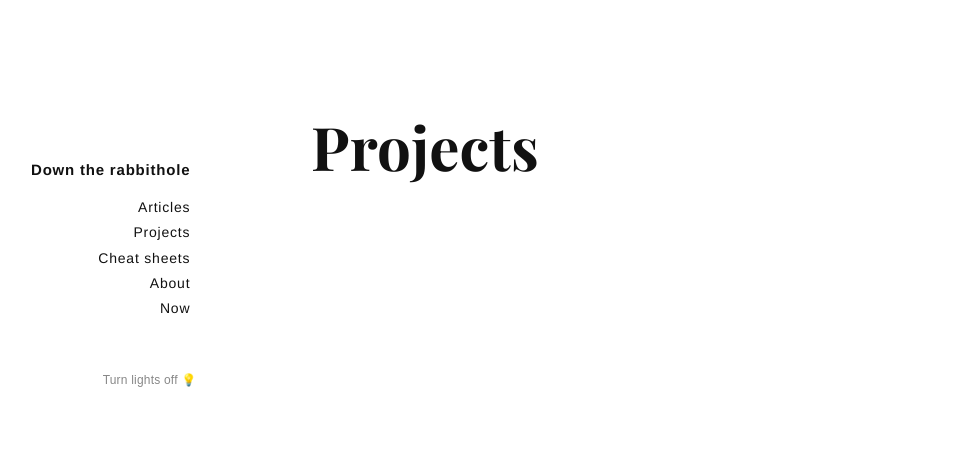
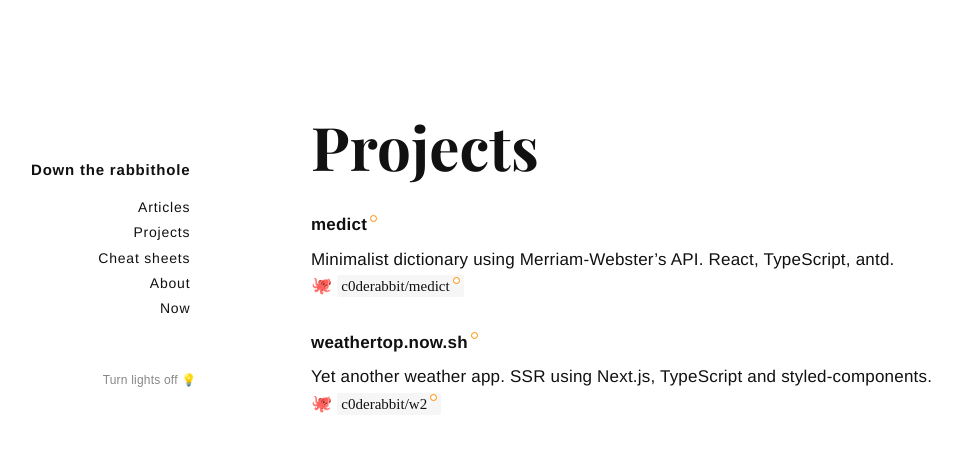
Before and after one commit to eszterkv/eszter.space, a Gatsby site: page /projects in a window 1280 px wide. Shown: the whole page, without its empty margins (59-1021 px from the left). Built offline with nearby package versions, Linux system fonts and the light colour scheme; Gatsby itself is replaced by a stand-in of ours; a web font is replaced by a local one.

Commit message:
list projects 🔦

```diff
--- a/src/pages/projects.js
+++ b/src/pages/projects.js
@@ -5,11 +5,46 @@ import Layout from '../components/layout';
 import { Title } from '../components/styled';
 
 export default function Projects() {
+  const projects = [
+    {
+      name: 'medict',
+      link: 'https://medict.netlify.com',
+      description: 'Minimalist dictionary using Merriam-Webster’s API. React, TypeScript, antd.',
+      repo: 'medict',
+    },
+    {
+      name: 'weathertop.now.sh',
+      link: 'https://weathertop.now.sh',
+      description: 'Yet another weather app. SSR using Next.js, TypeScript and styled-components.',
+      repo: 'w2',
+    },
+  ];
+
   return (
     <Layout title="Projects">
       <Title>Projects</Title>
-      <p>
-      </p>
+      <dl>
+        {projects.map(({ name, link, description, repo }) => (
+          <Project key={name}>
+            <ProjectTitle>
+              <a href={link}>{name}</a>
+            </ProjectTitle>
+            <dd>
+              {description}<br />
+              🐙 <code><a href={`https://github.com/c0derabbit/${repo}`}>c0derabbit/{repo}</a></code>
+            </dd>
+          </Project>
+        ))}
+      </dl>
     </Layout>
   );
 }
+
+const Project = styled.div`
+  margin-bottom: 30px;
+`;
+
+const ProjectTitle = styled.h2`
+  font-size: inherit;
+  margin-bottom: 0;
+`;
```
Also changed, not shown: 1 other file.
